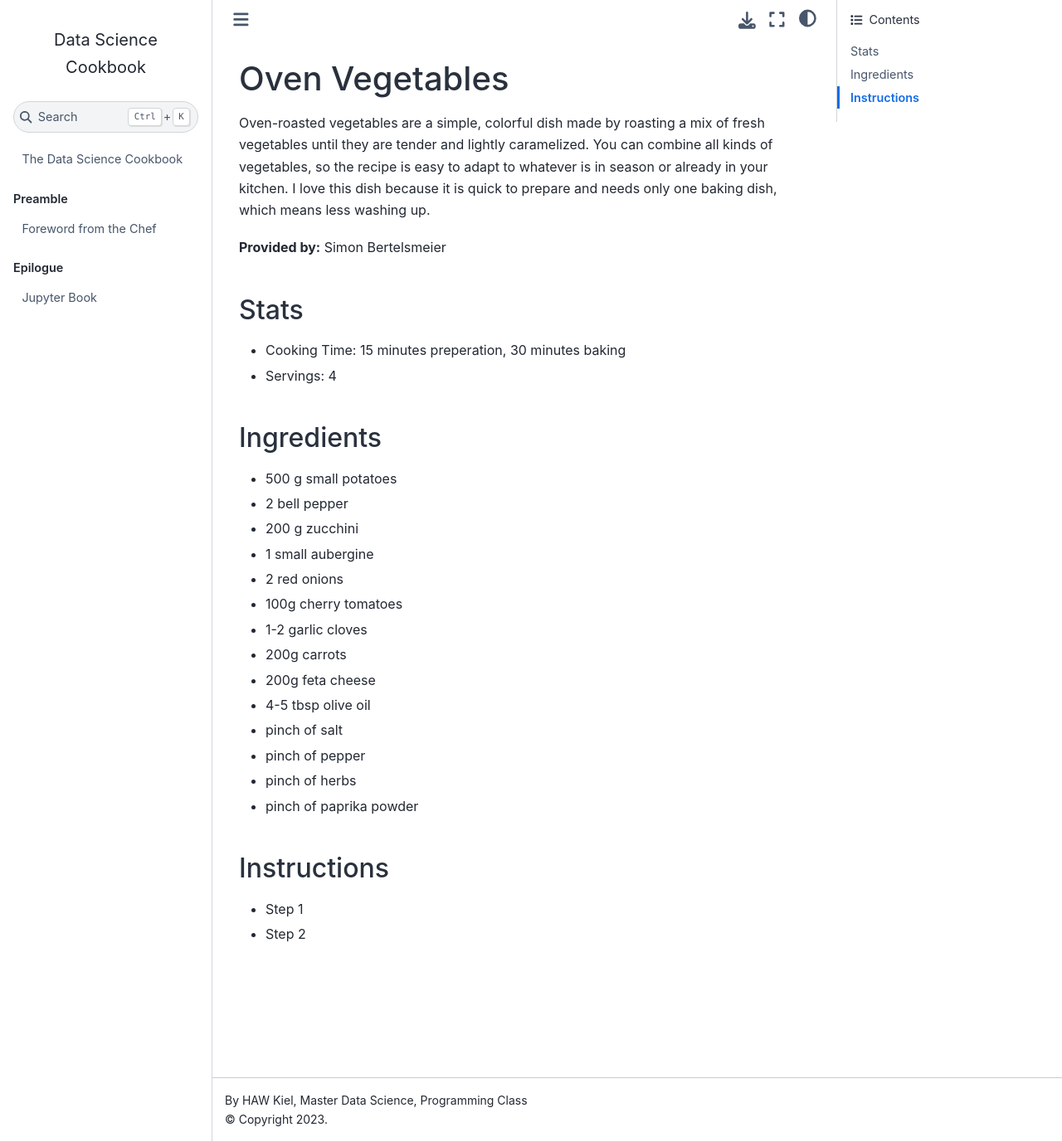
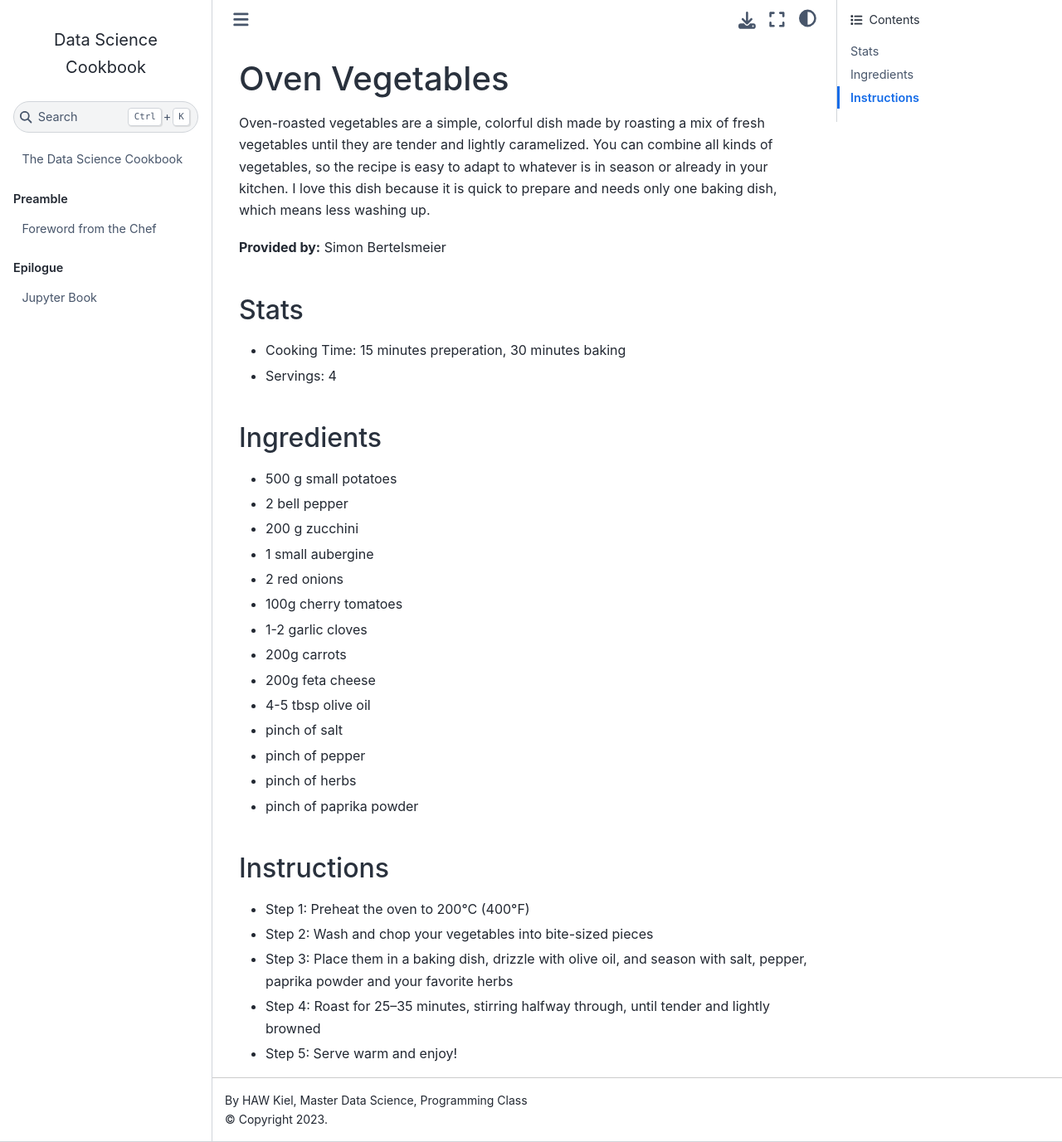
Before and after one commit to alirhml/data-science-cookbook, a Jupyter Book: the page built from recipes/2026-winter/oven-vegetables/recipe.md, in a window 1280 px wide and 1377 px high. Shown: the whole window at 83% size. Built offline with Jupyter Book 1.0.4 settings and Sphinx 7.4.7 and the Sphinx Book theme 1.1.4, drawn with Linux system fonts in a browser that asks for light colours.

Commit message:
added the instructions

```diff
--- a/recipes/2026-winter/oven-vegetables/recipe.md
+++ b/recipes/2026-winter/oven-vegetables/recipe.md
@@ -25,5 +25,8 @@ Oven-roasted vegetables are a simple, colorful dish made by roasting a mix of fr
 
 
 ## Instructions
-- Step 1
-- Step 2
+- Step 1: Preheat the oven to 200°C (400°F)
+- Step 2: Wash and chop your vegetables into bite-sized pieces
+- Step 3: Place them in a baking dish, drizzle with olive oil, and season with salt, pepper, paprika powder and your favorite herbs
+- Step 4: Roast for 25–35 minutes, stirring halfway through, until tender and lightly browned
+- Step 5: Serve warm and enjoy!
```
